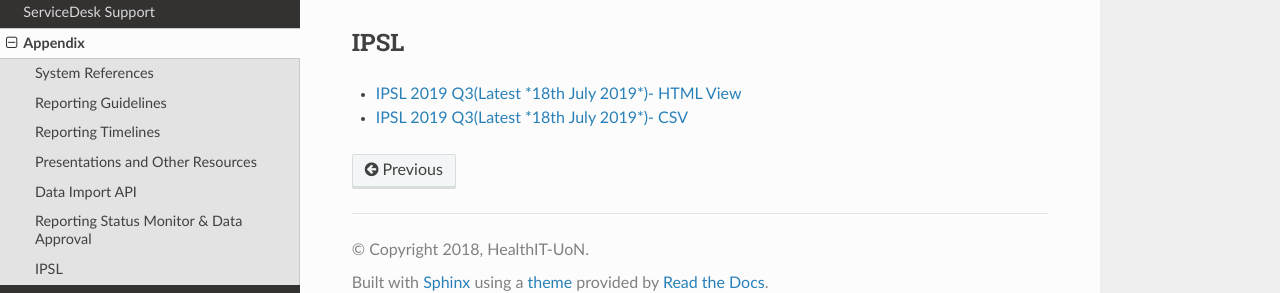
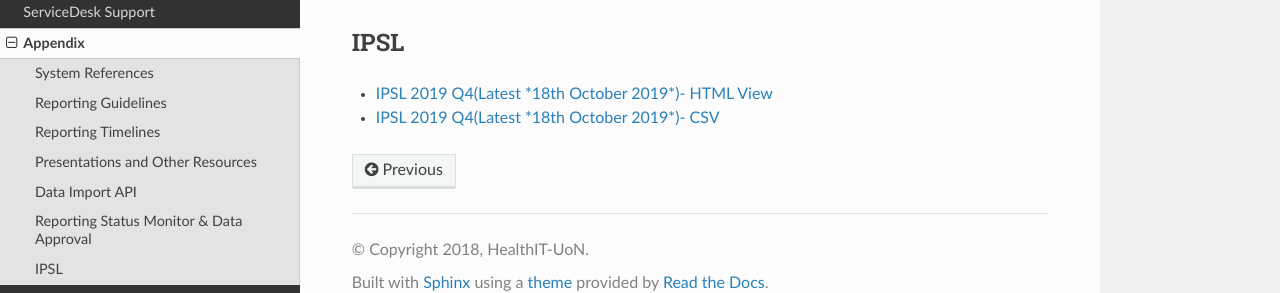
Before and after one commit to uonafya/jphes-docs, a Sphinx documentation site: the page built from source/appendix.rst, in a window 1280 px wide and 900 px high, scrolled down 745 px. Shown: the part 581-874 px from the top of the window. Built offline with Sphinx 7.4.7 and the Read the Docs theme 2.0.0, drawn with Linux system fonts in a browser that asks for light colours.

Commit message:
Update appendix.rst

```diff
--- a/source/appendix.rst
+++ b/source/appendix.rst
@@ -68,5 +68,5 @@
 IPSL
 -----------
 
-- `IPSL 2019 Q3(Latest *18th July 2019*)- HTML View <https://jphesportal.uonbi.ac.ke/api/sqlViews/OmFVlTZfHTm/data.html+css>`_
-- `IPSL 2019 Q3(Latest *18th July 2019*)- CSV <_static/resources/IPSL_2019Q3.csv>`_
+- `IPSL 2019 Q4(Latest *18th October 2019*)- HTML View <https://jphesportal.uonbi.ac.ke/api/sqlViews/OmFVlTZfHTm/data.html+css>`_
+- `IPSL 2019 Q4(Latest *18th October 2019*)- CSV <https://jphesportal.uonbi.ac.ke/api/sqlViews/OmFVlTZfHTm/data.csv>`_
```
